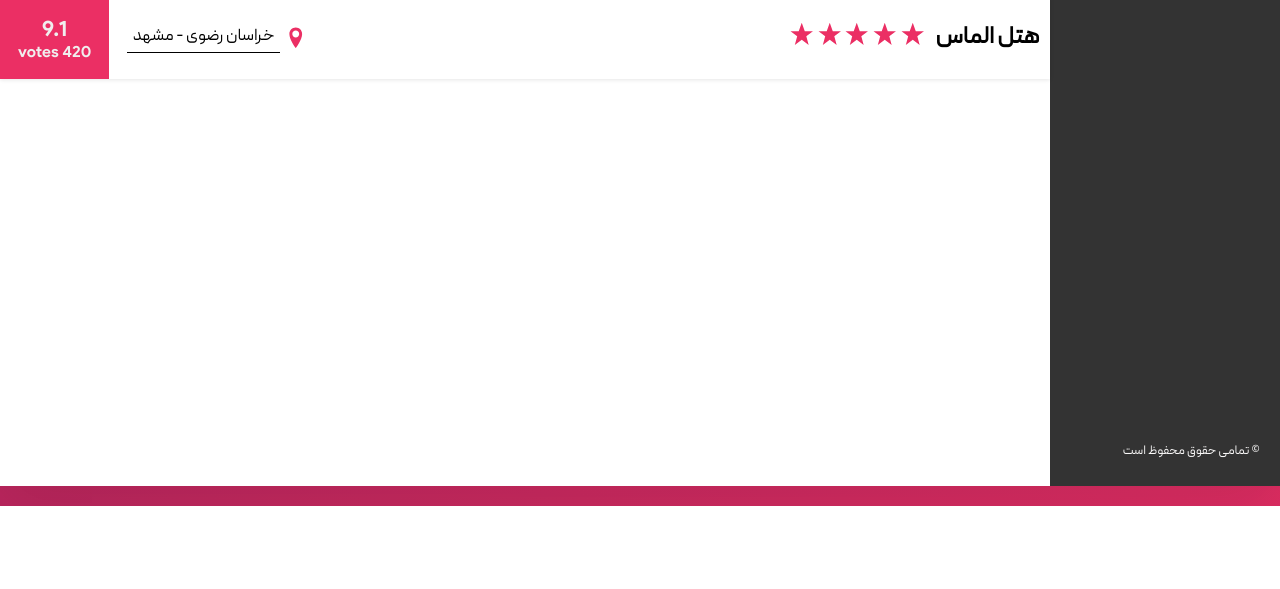
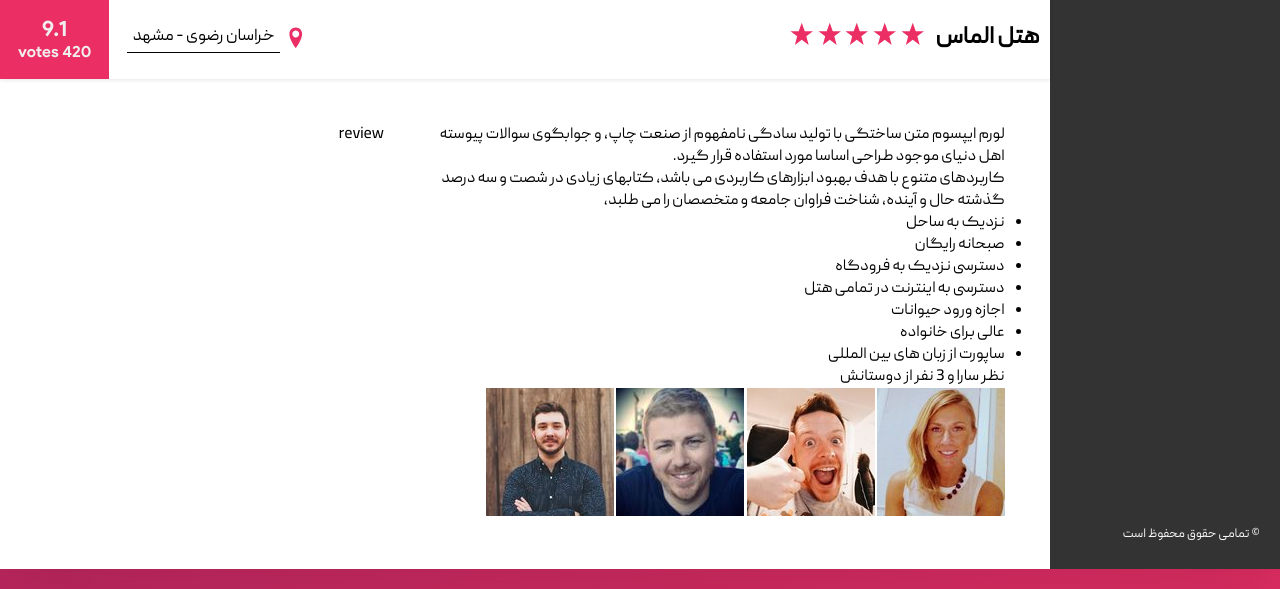
Before and after one commit to mohammadkhakshoor/trillo, a website: page index.html in a window 1280 px wide. Shown: the part 504-1093 px from the top of the page. Before the commit the page ends 1010 px from the top, so only its background shows below. Drawn offline with Linux system fonts and the light colour scheme.

Commit message:
build: create the HTML part of description and basic style(layout)

```diff
--- a/index.html
+++ b/index.html
@@ -92,7 +92,7 @@
                         </figure>
                     </div>
                     <div class="overview">
-                        <h1 class="overview__name" >هتل الماس</h1>
+                        <h1 class="overview__name">هتل الماس</h1>
                         <div class="overview__star">
                             <svg class="overview__star-icon">
                                 <use xlink:href="assets/img/sprite.svg#icon-star"></use>
@@ -121,6 +121,37 @@
                             <div class="overview__rating-vote">420 votes</div>
                         </div>
                     </div>
+                    <div class="details">
+                        <div class="description">
+                            <p class="description__text">
+                                لورم ایپسوم متن ساختگی با تولید سادگی نامفهوم از صنعت چاپ، و جوابگوی سوالات
+                                پیوسته اهل دنیای موجود طراحی اساسا مورد استفاده قرار گیرد.
+                            </p>
+                            <p class="description__text">
+                                کاربردهای متنوع با هدف بهبود ابزارهای کاربردی می باشد، کتابهای زیادی در شصت و
+                                سه درصد گذشته حال و آینده، شناخت فراوان جامعه و متخصصان را می طلبد،
+                            </p>
+                            <ul class="description__list">
+                                <li class="description__itemc">نزدیک به ساحل</li>
+                                <li class="description__itemc">صبحانه رایگان</li>
+                                <li class="description__itemc">دسترسی  نزدیک به فرودگاه</li>
+                                <li class="description__itemc">دسترسی به اینترنت در تمامی هتل</li>
+                                <li class="description__itemc">اجازه ورود حیوانات</li>
+                                <li class="description__itemc">عالی برای خانواده</li>
+                                <li class="description__itemc">ساپورت از زبان های بین المللی</li>
+                            </ul>
+                            <dev class="user-oppinions">
+                                <p class="user-oppinions--text">نظر سارا و 3 نفر از دوستانش</p>
+                                <div class="user-oppinions--img-box">
+                                    <img src="assets/img/user-2.jpg" alt="" class="user-oppinions__photo" />
+                                    <img src="assets/img/user-1.jpg" alt="" class="user-oppinions__photo" />
+                                    <img src="assets/img/user-3.jpg" alt="" class="user-oppinions__photo" />
+                                    <img src="assets/img/user-4.jpg" alt="" class="user-oppinions__photo" />
+                                </div>
+                            </dev>
+                        </div>
+                        <div class="reviews">review</div>
+                    </div>
                 </main>
             </div>
         </div>
--- a/sass/components/_overview.scss
+++ b/sass/components/_overview.scss
@@ -25,7 +25,7 @@
         padding: 0.3rem 0.5rem;
         background-color: transparent;
         font-size: 1.7rem;
-        border-bottom: 1px solid #000;
+        border-bottom: 1px solid currentColor;
         margin-right: 0.3rem;
         transition: color 0.2s;
 
--- a/sass/layout/_layout.scss
+++ b/sass/layout/_layout.scss
@@ -27,6 +27,16 @@
 }
 .main {
     flex: 1;
-    height: 90rem;
+}
+.details {
+    display: flex;
+    padding: 4.5rem;
+}
+.description {
+    flex: 0 0 60%;
+    margin-left: 4.5rem;
+}
+.reviews {
+    flex: 1;
 
 }
```
Also changed, not shown: css/style.css, 1 other file.
